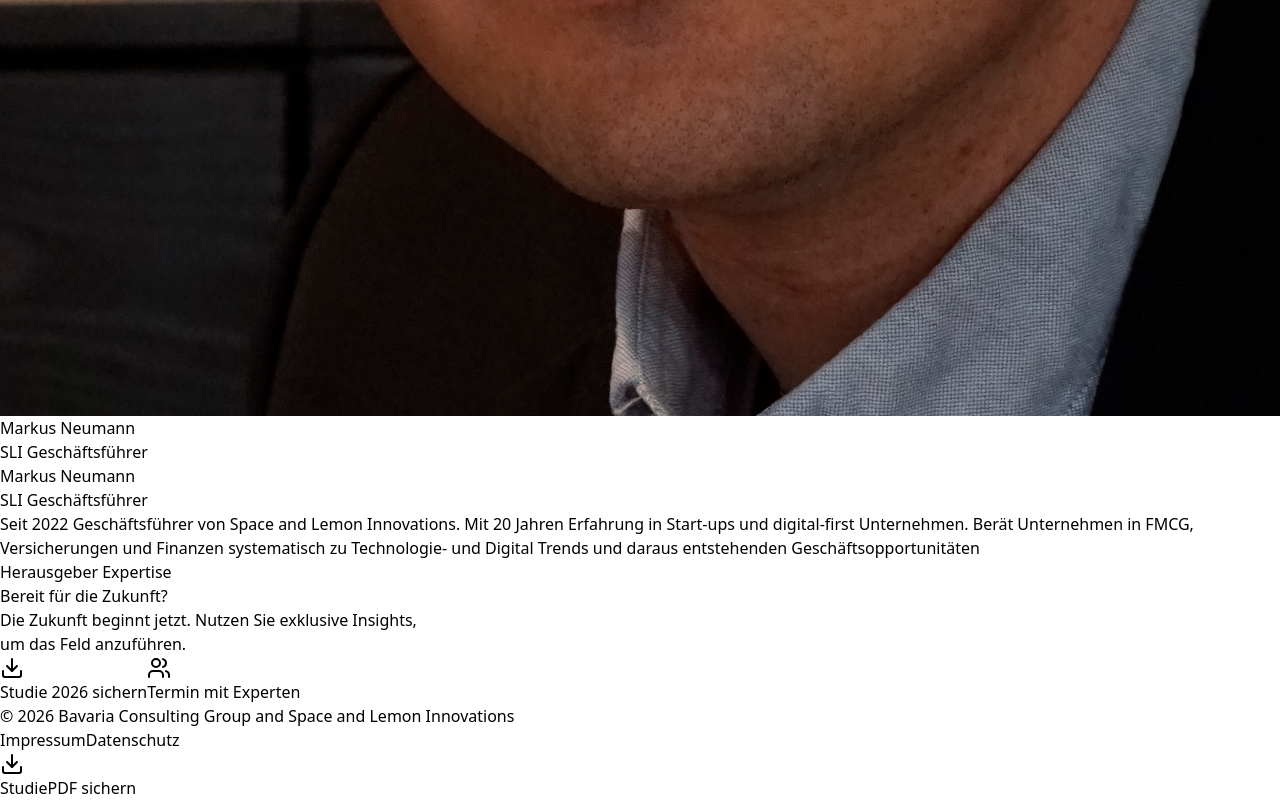
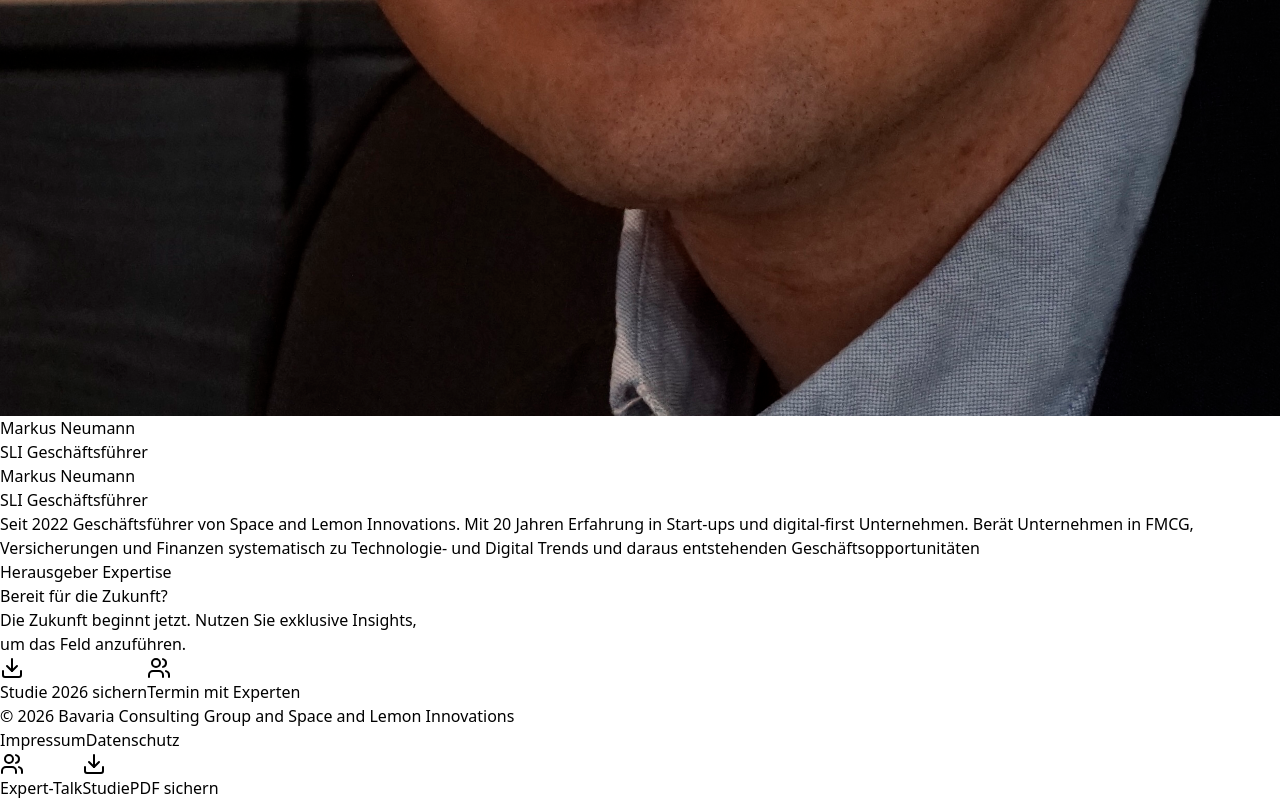
Before and after one commit to strategiepilot/trends2030-app, a React (Vite) app: page / in a window 1280 px wide. Shown: the part 8367-9167 px from the top of the page. Built offline with nearby package versions, Linux system fonts and the light colour scheme.

Commit message:
Fix: Restore missing Expert-Talk pill in Floating CTA

```diff
--- a/src/App.jsx
+++ b/src/App.jsx
@@ -258,11 +258,27 @@ export default function App() {
         </div>
       </footer>
 
-      {/* Floating CTA */}
-      <div className={`fixed bottom-8 right-8 z-[90] transition-all duration-500 transform ${showFloatingCTA ? 'translate-y-0 opacity-100' : 'translate-y-20 opacity-0'}`}>
+      {/* Floating CTA Overlay */}
+      <div
+        className={`fixed bottom-8 right-8 z-[90] flex flex-col items-end gap-3 transition-all duration-500 transform ${
+          showFloatingCTA ? 'translate-y-0 opacity-100' : 'translate-y-20 opacity-0 pointer-events-none'
+        }`}
+      >
+        {/* Appointment Bubble (Smaller) */}
+        <button
+          onClick={() => { setModalType('appointment'); setDownloadError(null); setIsDownloadModalOpen(true); }}
+          className="group relative flex items-center gap-3 px-5 py-3 bg-white/80 backdrop-blur-xl border border-white/80 rounded-full shadow-lg hover:shadow-xl hover:-translate-y-1 transition-all duration-300"
+        >
+          <div className="w-8 h-8 rounded-full bg-slate-800 flex items-center justify-center text-white shadow-md group-hover:scale-110 transition-transform">
+            <Users className="w-4 h-4" />
+          </div>
+          <span className="text-sm font-bold text-slate-900">Expert-Talk</span>
+        </button>
+
+        {/* Download Bubble */}
         <button
           onClick={() => { setModalType('download'); setDownloadError(null); setIsDownloadModalOpen(true); }}
-          className="group relative flex items-center gap-3 px-6 py-4 bg-white/60 backdrop-blur-2xl border border-white/80 rounded-full shadow-2xl hover:shadow-blue-500/20 transition-all"
+          className="group relative flex items-center gap-3 px-6 py-4 bg-white/60 backdrop-blur-2xl border border-white/80 rounded-full shadow-2xl hover:shadow-blue-500/20 transition-all hover:-translate-y-1"
         >
           <div className="w-10 h-10 rounded-full bg-blue-600 flex items-center justify-center text-white shadow-lg">
             <Download className="w-5 h-5" />
```
